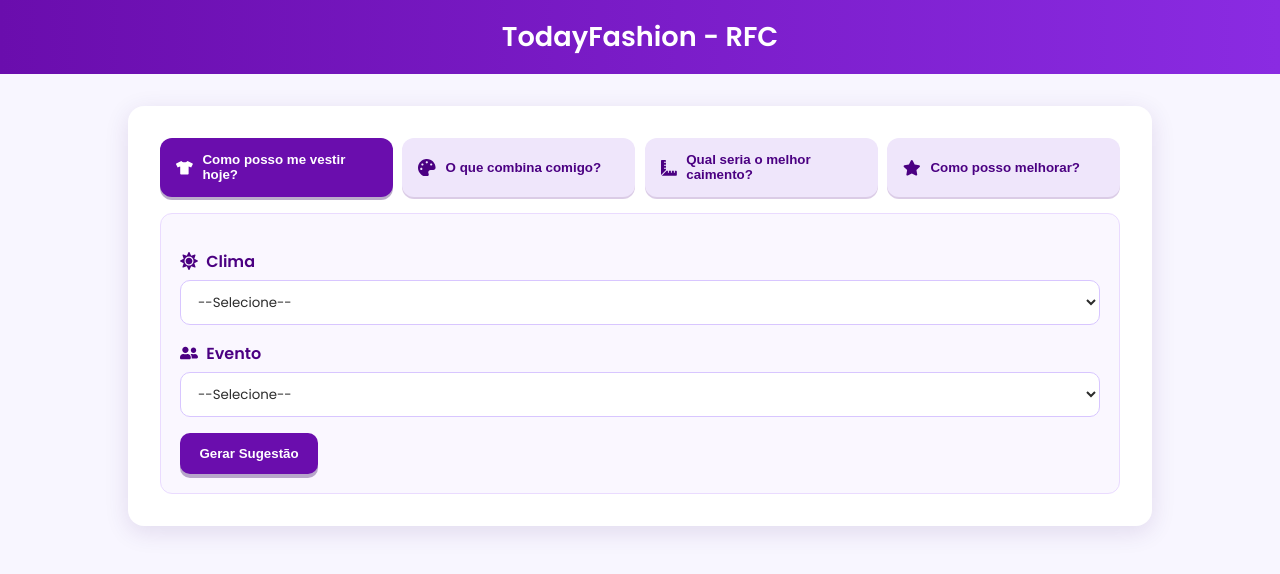
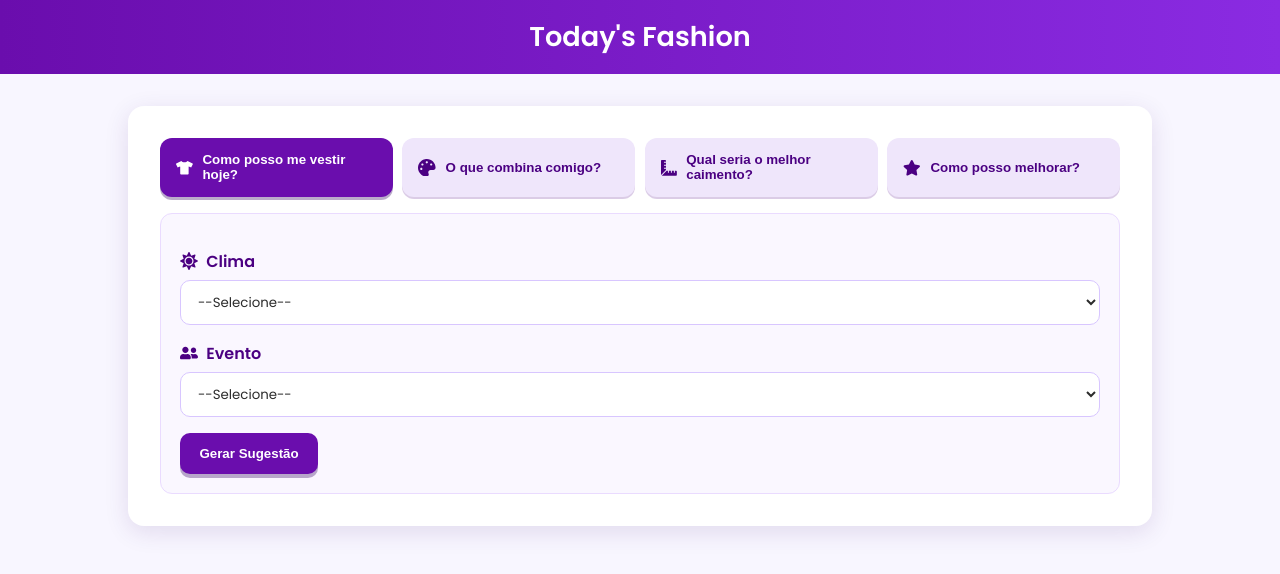
Before and after one commit to LeonardoDanna/PIVI, a React (Vite) app in the folder frontend/: page / in a window 1280 px wide. Shown: the top 574 px of the page. Built offline with nearby package versions, Linux system fonts and the light colour scheme.

Commit message:
Corrigindo título

```diff
--- a/frontend/src/App.jsx
+++ b/frontend/src/App.jsx
@@ -183,7 +183,7 @@
 
   return (
     <>
-      <header>TodayFashion - RFC</header>
+      <header>Today's Fashion</header>
       <div className="container">
         <nav className="tabs">
           {tabs.map(({ id, title, icon: Icon }) => (
```
